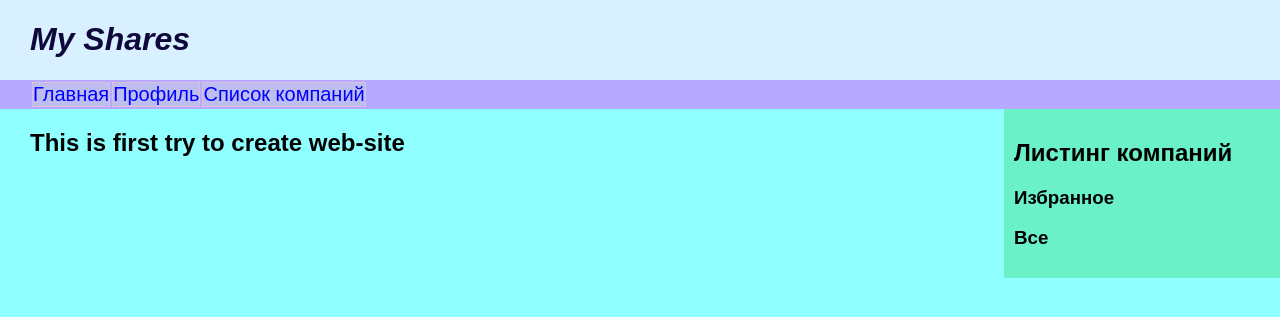
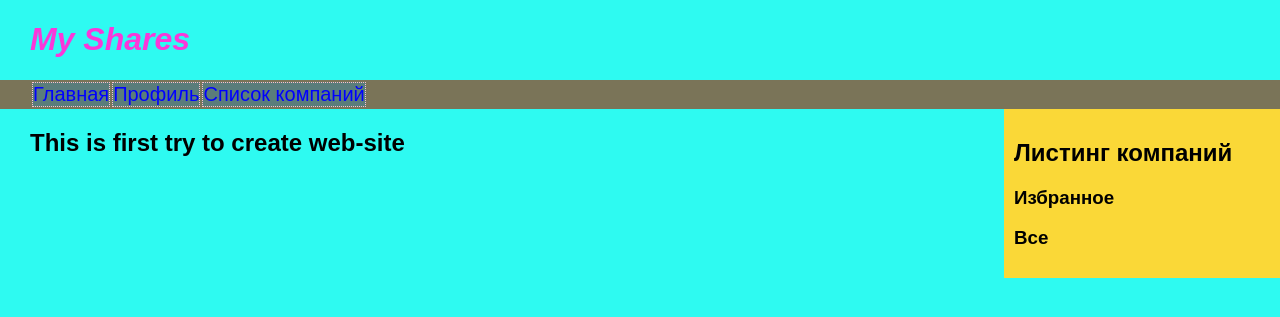
Before and after one commit to Andrew1vanov/pet-site, a Django app: page / in a window 1280 px wide. Shown: the top 317 px of the page. Run offline with Django 5.2, Linux system fonts and the light colour scheme; data that the repository does not hold is empty; some libraries are stand-ins or nearby versions.

Commit message:
change style

```diff
--- a/pet/shares/static/css/base.css
+++ b/pet/shares/static/css/base.css
@@ -1,5 +1,5 @@
 body {
-    background-color: rgb(143, 255, 255);
+    background-color: #2EFAF1;
     margin: 0;
     padding: 0;
     font-family: sans-serif;
@@ -15,7 +15,7 @@
     float: right;
     width: 20%;
     padding: 10px;
-    background-color: rgb(106, 241, 199);
+    background-color: #FAD837;
     height: 100%;
 }
 
@@ -28,6 +28,7 @@
 #sidebar a {
     border: none;
     text-decoration: none;
+    color: #A65B99;
 }
 
 #sidebar li {
@@ -41,20 +42,20 @@
 
 a.logo {
     text-decoration: none;
-    color: rgb(15, 8, 59);
+    color: #FA37D9;
     font-style: italic;}
 
 #header {
-    background-color: rgb(216, 240, 255);
+    background-color: #2EFAF1;
     overflow: auto;
     padding-left: 30px;
 }
 
 #subheader {
-    background-color: rgb(183, 169, 255);
+    background-color: #7A7458;
     overflow: auto;
+    padding: 0px;
     padding-left: 30px;
-    color:rgb(10, 4, 45);
     font-size: 20px;
     margin: 0%;
     }
@@ -69,7 +70,7 @@
 
 
 #subheader td {
-    background: rgb(189, 189, 239);
+    background: #5A7D7B;
     animation: 1s remove_hover;
     padding: 0px;
     -webkit-transition:
@@ -81,7 +82,7 @@
 }
 
 #subheader td:hover {
-    background: linear-gradient(to top right, rgb(189, 189, 239), rgb(216, 240, 255));
+    background: linear-gradient(to top, #5A7D7B, #2EFAF1);
     animation-duration: 1s;
     padding-left: 10px;
     padding-right: 10px;
```
